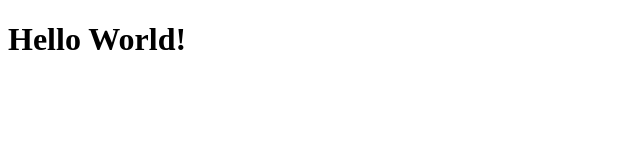
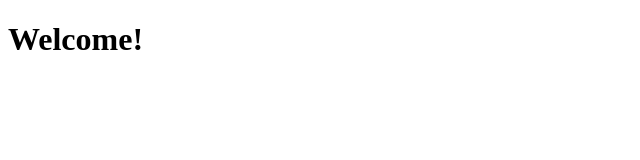
Before and after one commit to lucasbbs/lucasbbs.github.io, a plain HTML site: page index.html in a window 1280 px wide. Shown: the whole page, without its empty margins (0-640 px from the left). Drawn offline with Linux system fonts and the light colour scheme.

Commit message:
Update index.html

```diff
--- a/index.html
+++ b/index.html
@@ -6,6 +6,6 @@
     <title>Document</title>
   </head>
   <body>
-    <h1>Hello World!</h1>
+    <h1>Welcome!</h1>
   </body>
 </html>
```
